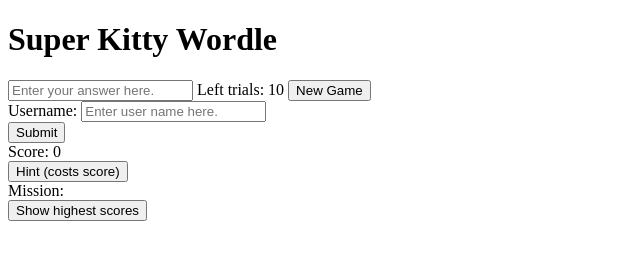
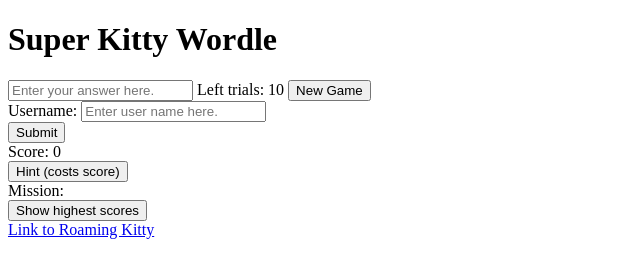
Before and after one commit to ChengjunXi/CSS566-Frontend, a plain HTML site: page index.html in a window 1280 px wide. Shown: the whole page, without its empty margins (0-640 px from the left). Drawn offline with Linux system fonts and the light colour scheme; no server answers.

Commit message:
Update index.html

```diff
--- a/index.html
+++ b/index.html
@@ -30,6 +30,7 @@
     <div>Mission: <span id="mission"></span></div>
     <button id="highscoresButton">Show highest scores</button>
     <div id="highscores"></div>
+    <a href="https://roamingkitty.com/">Link to Roaming Kitty</a>
     <script src="logic.js"></script>
 </body>
 </html>
```
